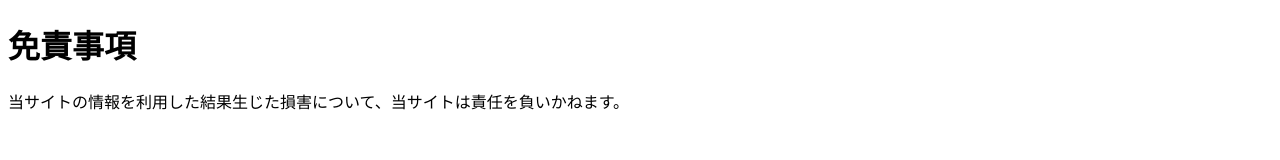
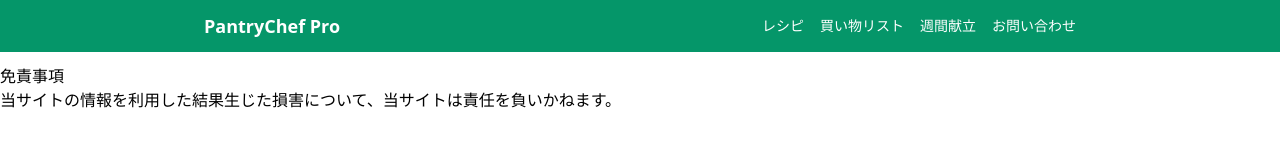
Before and after one commit to appadaycreator/pantry-chef, a plain HTML site: page disclaimer.html in a window 1280 px wide. Drawn offline with nearby package versions, Linux system fonts and the light colour scheme.

Commit message:
Add global fixed header

```diff
--- a/disclaimer.html
+++ b/disclaimer.html
@@ -1,7 +1,23 @@
 <!DOCTYPE html>
 <html lang="ja">
-<head><meta charset="UTF-8"><title>免責事項</title></head>
-<body>
+<head>
+  <meta charset="UTF-8">
+  <meta name="viewport" content="width=device-width, initial-scale=1.0">
+  <title>免責事項</title>
+  <link href="https://cdn.jsdelivr.net/npm/tailwindcss@2.2.19/dist/tailwind.min.css" rel="stylesheet">
+</head>
+<body class="pt-16">
+  <header id="site-header" class="fixed top-0 left-0 right-0 bg-green-600 text-white z-50">
+    <nav class="max-w-4xl mx-auto flex justify-between items-center p-3">
+      <a href="index.html" class="font-bold text-lg">PantryChef Pro</a>
+      <ul class="flex space-x-4 text-sm">
+        <li><a href="recipes.html" class="hover:underline">レシピ</a></li>
+        <li><a href="shopping.html" class="hover:underline">買い物リスト</a></li>
+        <li><a href="weekly.html" class="hover:underline">週間献立</a></li>
+        <li><a href="contact.html" class="hover:underline">お問い合わせ</a></li>
+      </ul>
+    </nav>
+  </header>
 <h1>免責事項</h1>
 <p>当サイトの情報を利用した結果生じた損害について、当サイトは責任を負いかねます。</p>
 </body>
```
Also changed, not shown: contact.html (+12 -1 lines), index.html (+12 -1 lines), privacy.html (+12 -1 lines), recipes.html (+12 -1 lines), shopping.html (+12 -1 lines), terms.html (+12 -1 lines), weekly.html (+12 -1 lines).
